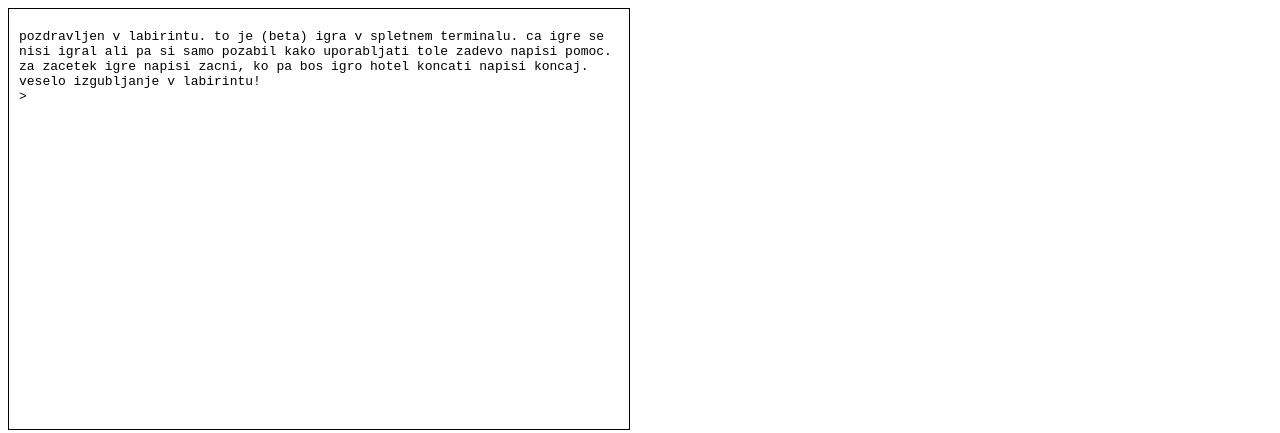
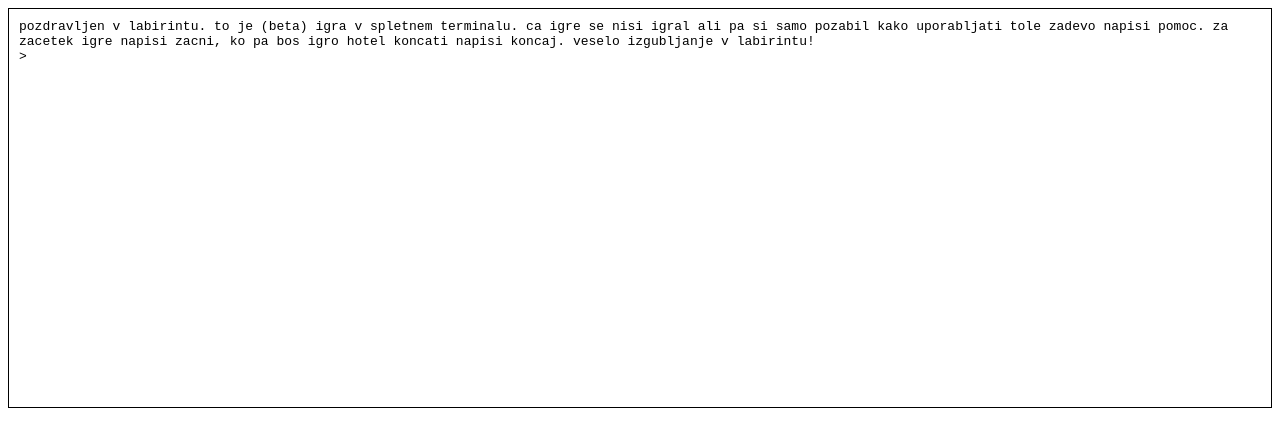
Before and after one commit to Gregorcnik/terminal, a plain HTML site: page index.html in a window 1280 px wide. Drawn offline with Linux system fonts and the light colour scheme.

Commit message:
Update style.css

```diff
--- a/style.css
+++ b/style.css
@@ -1,5 +1,9 @@
+* {
+  box-sizing: border-box;
+}
+
 .terminal {
-  width: 600px;
+  width: 100%;
   height: 400px;
   border: 1px solid black;
   font-family: monospace;
@@ -29,6 +33,6 @@
   margin-right: 5px;
 }
 
-.output {
-  margin-top: 10px;
+#command {
+  width: 100%;
 }
```
